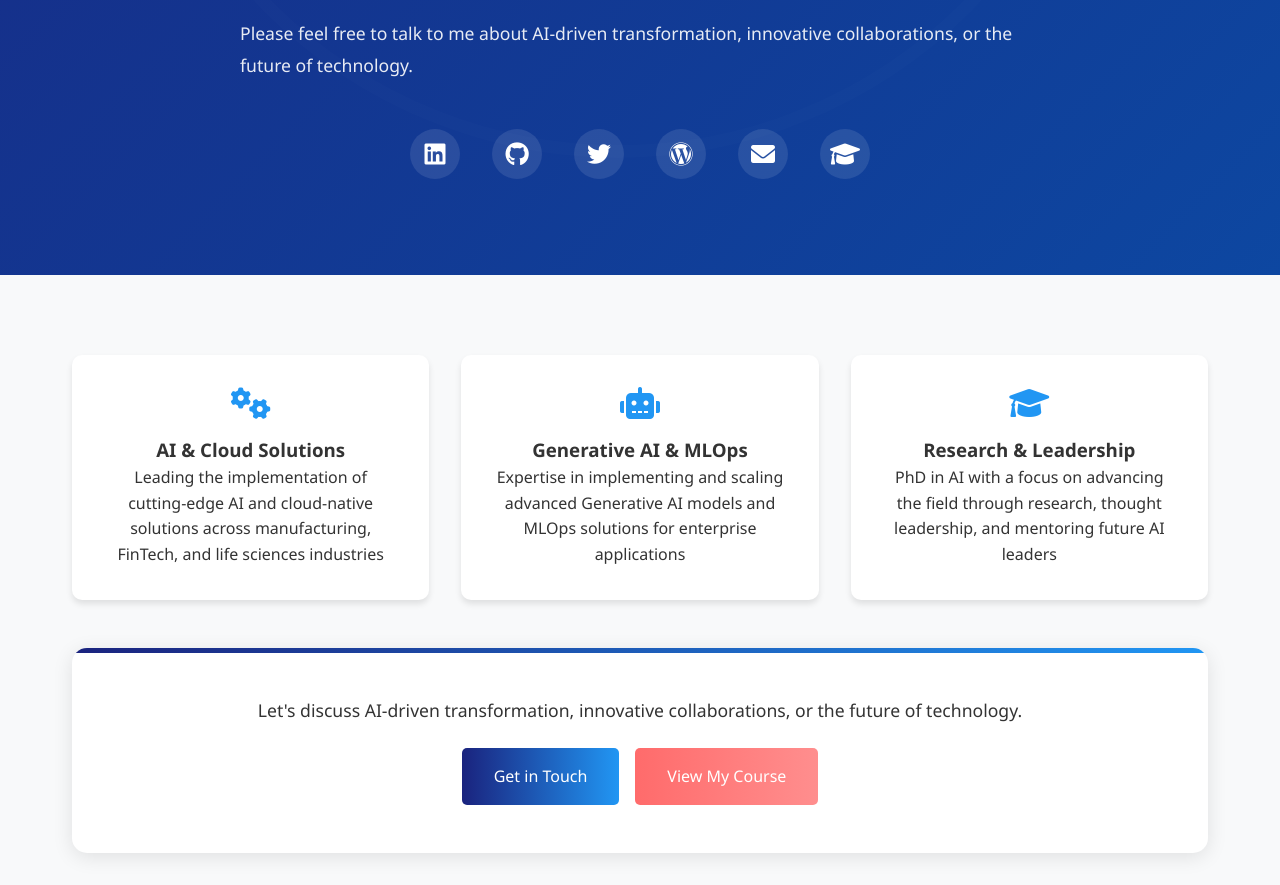
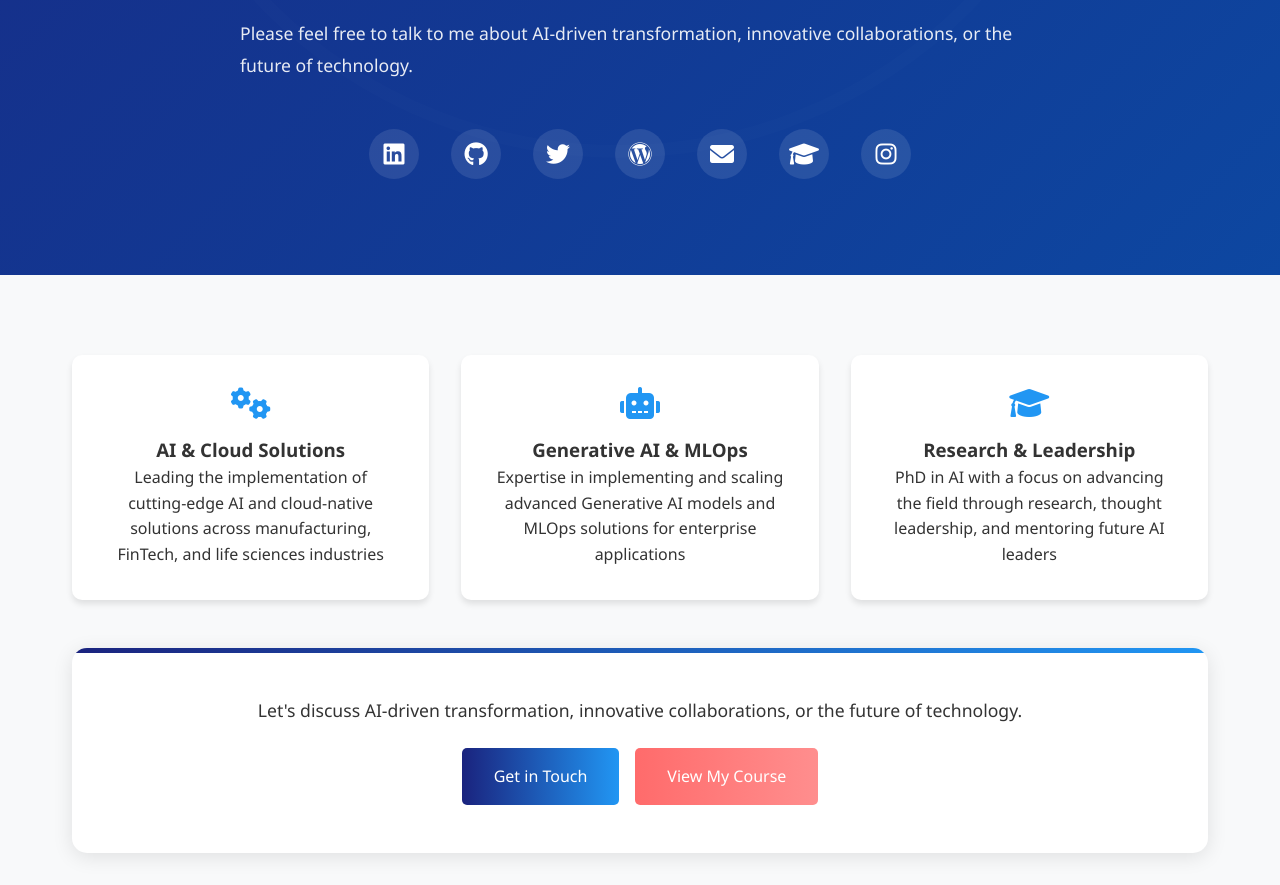
Before and after one commit to mobesheli/ws, a plain HTML site: page index.html in a window 1280 px wide. Shown: the part 960-1845 px from the top of the page. Drawn offline with Linux system fonts and the light colour scheme.

Commit message:
Add: Instagram social media link

```diff
--- a/index.html
+++ b/index.html
@@ -264,6 +264,9 @@
                 <a href="https://besheli.wordpress.com/" class="social-link" target="_blank" rel="noopener noreferrer"><i class="fab fa-wordpress"></i></a>
                 <a href="mailto:besheli@outlook.com" class="social-link"><i class="fas fa-envelope"></i></a>
                 <a href="https://scholar.google.co.uk/citations?user=hm3nTqgAAAAJ&hl=en" class="social-link" target="_blank" rel="noopener noreferrer"><i class="fas fa-graduation-cap"></i></a>
+                <a href="https://www.instagram.com/amirimohsen/" class="social-link" target="_blank">
+                    <i class="fab fa-instagram"></i>
+                </a>
             </div>
         </div>
     </header>
```
